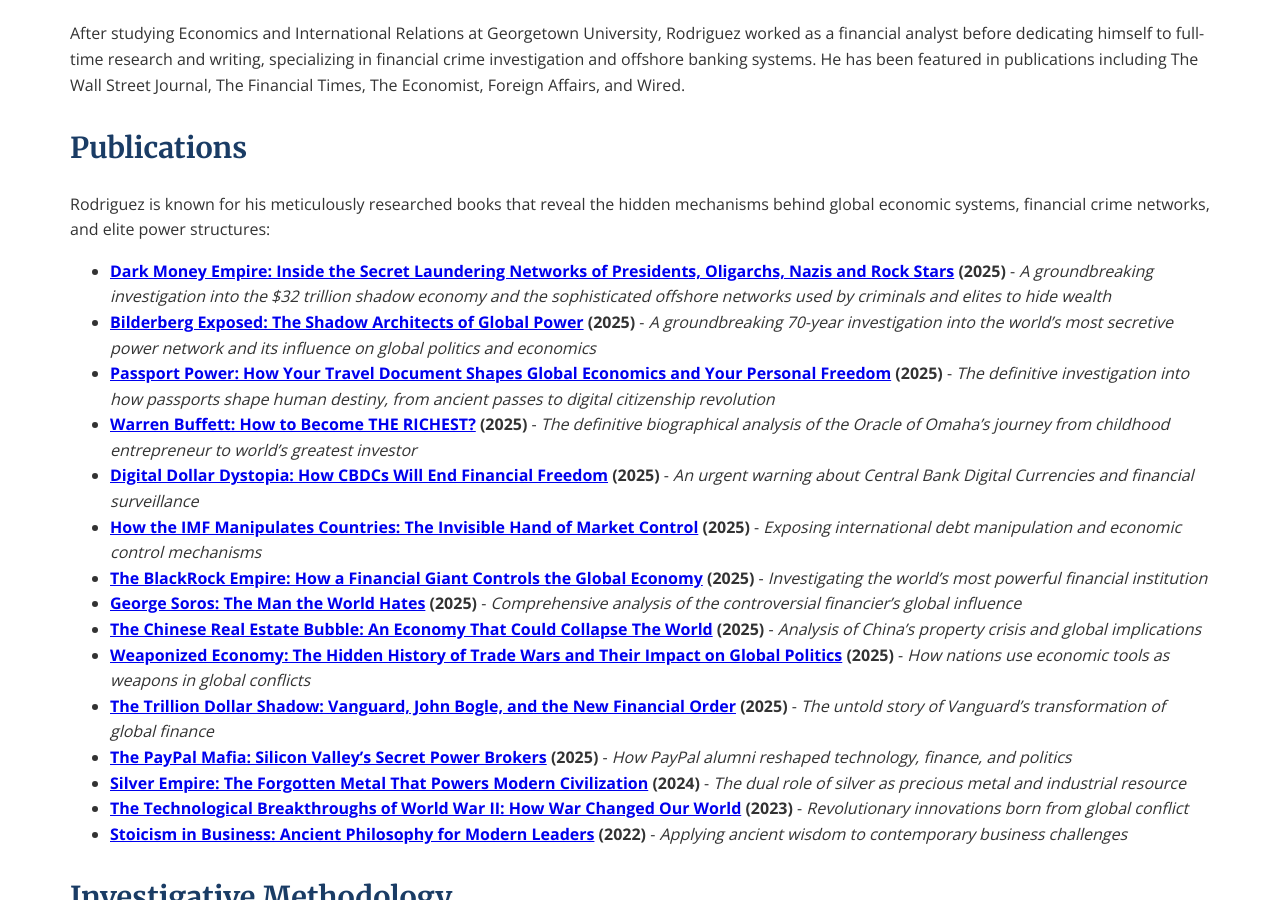
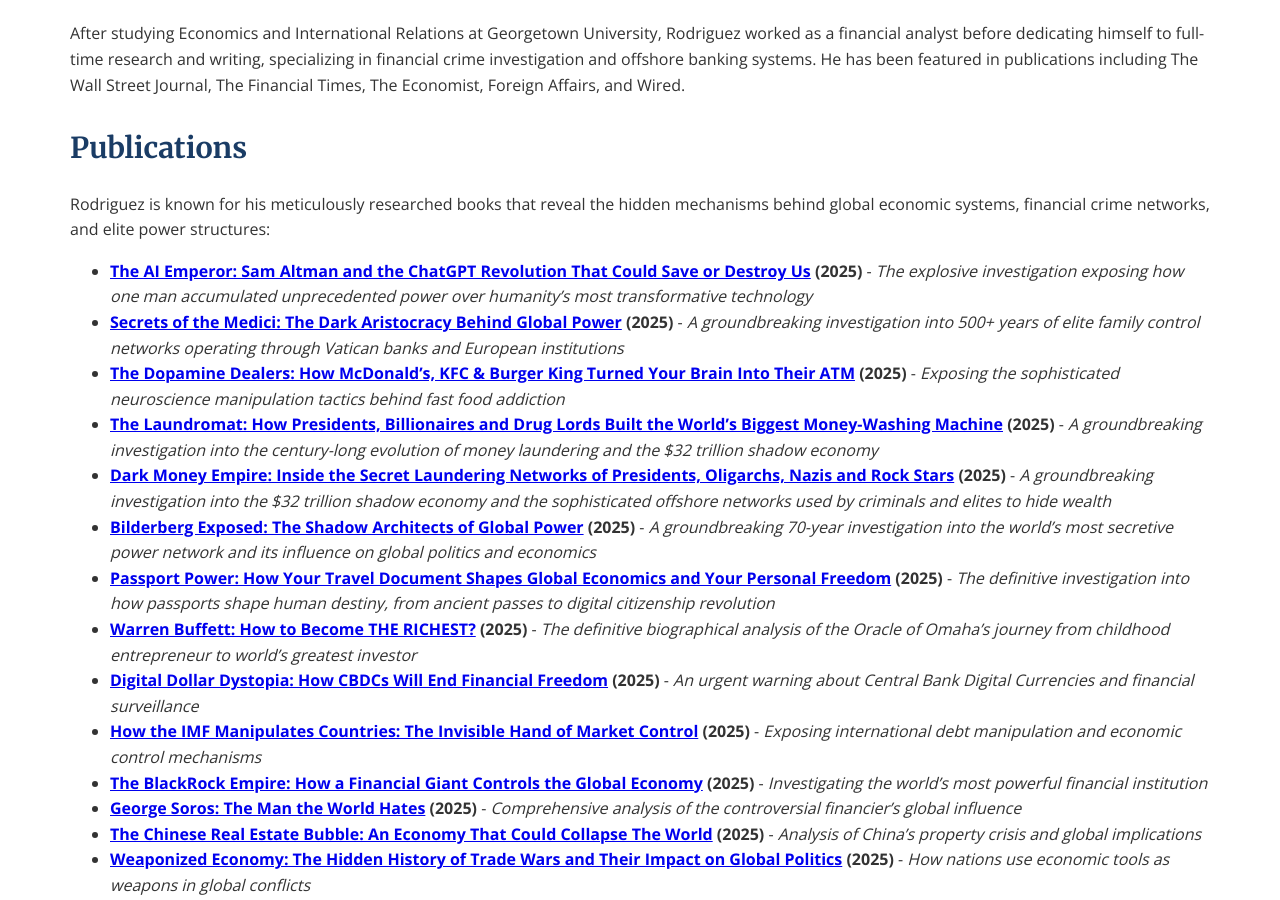
Before and after one commit to Zews123/michael-rodriguez-books, a Jekyll site: the page built from about.md, in a window 1280 px wide and 900 px high, scrolled down 684 px. Built offline with Jekyll 4.4.1, drawn with Linux system fonts in a browser that asks for light colours.

Commit message:
Update about.md

```diff
--- a/about.md
+++ b/about.md
@@ -21,6 +21,10 @@
 
 Rodriguez is known for his meticulously researched books that reveal the hidden mechanisms behind global economic systems, financial crime networks, and elite power structures:
 
+- **[The AI Emperor: Sam Altman and the ChatGPT Revolution That Could Save or Destroy Us]({{ site.baseurl }}/books/Sam_Altman) (2025)** - *The explosive investigation exposing how one man accumulated unprecedented power over humanity's most transformative technology*
+- **[Secrets of the Medici: The Dark Aristocracy Behind Global Power]({{ site.baseurl }}/books/Secrets_Medici) (2025)** - *A groundbreaking investigation into 500+ years of elite family control networks operating through Vatican banks and European institutions*
+- **[The Dopamine Dealers: How McDonald's, KFC & Burger King Turned Your Brain Into Their ATM]({{ site.baseurl }}/books/Dopamine_Dealers) (2025)** - *Exposing the sophisticated neuroscience manipulation tactics behind fast food addiction*
+- **[The Laundromat: How Presidents, Billionaires and Drug Lords Built the World's Biggest Money-Washing Machine]({{ site.baseurl }}/books/The_Laundromat) (2025)** - *A groundbreaking investigation into the century-long evolution of money laundering and the $32 trillion shadow economy*
 - **[Dark Money Empire: Inside the Secret Laundering Networks of Presidents, Oligarchs, Nazis and Rock Stars]({{ site.baseurl }}/books/Dark_Money_Empire) (2025)** - *A groundbreaking investigation into the $32 trillion shadow economy and the sophisticated offshore networks used by criminals and elites to hide wealth*
 - **[Bilderberg Exposed: The Shadow Architects of Global Power]({{ site.baseurl }}/books/Bilderberg_Exposed) (2025)** - *A groundbreaking 70-year investigation into the world's most secretive power network and its influence on global politics and economics*
 - **[Passport Power: How Your Travel Document Shapes Global Economics and Your Personal Freedom]({{ site.baseurl }}/books/Passport-Power) (2025)** - *The definitive investigation into how passports shape human destiny, from ancient passes to digital citizenship revolution*
```
